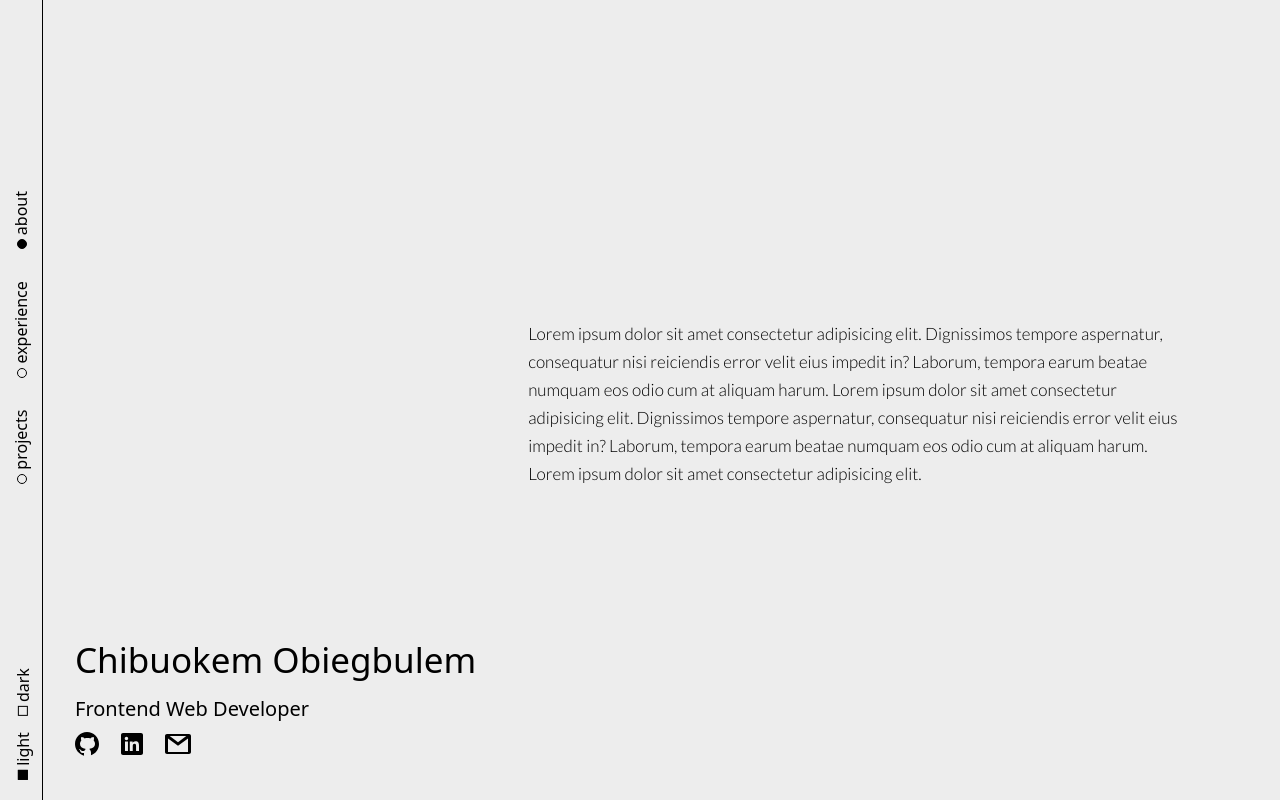
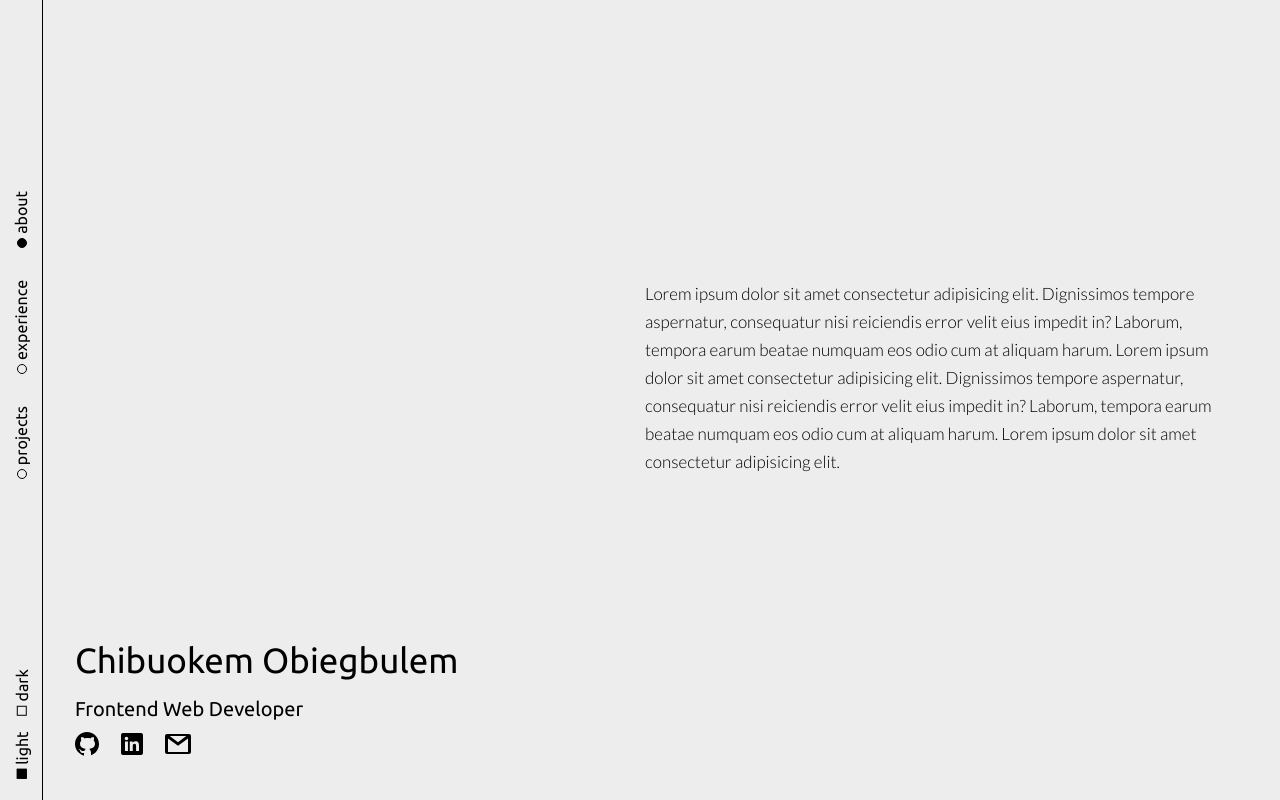
Before and after one commit to Bu-okem/portfolio, a Nuxt app: page / in a window 1280 px wide. Built offline with nearby package versions, Linux system fonts and the light colour scheme.

Commit message:
update: modify layout

```diff
--- a/assets/css/main.css
+++ b/assets/css/main.css
@@ -7,5 +7,5 @@
 }
 
 .hide-scrollbar {
-  scrollbar-width: none;
+  scrollbar-width: thin;
 }
--- a/layouts/default.vue
+++ b/layouts/default.vue
@@ -1,9 +1,9 @@
 <template>
   <div
-    class="bg-light text-black dark:bg-dark dark:text-light h-screen relative lg:flex">
+    class="font-ubuntu bg-light text-black dark:bg-dark dark:text-light h-screen relative lg:flex">
     <Nav />
     <header
-      class="mt-[43px] mx-[20px] lg:mx-[32px] flex flex-col gap-2 lg:h-fit lg:mb-[44px] lg:self-end">
+      class="mt-[43px] mx-[20px] lg:mx-[32px] flex flex-col gap-2 lg:h-fit lg:min-w-[390px] lg:mb-[44px] lg:self-end">
       <h2 class="text-[25px] lg:text-[35px]">Chibuokem Obiegbulem</h2>
       <h5 class="text-[17px] lg:text-[20px]">Frontend Web Developer</h5>
       <ul class="flex items-center gap-[22px] list-none">
@@ -15,7 +15,7 @@
       </ul>
     </header>
     <main
-      class="mt-[40px] px-[20px] h-[60%] max-w-[703px] overflow-y-scroll lg:self-end lg:mr-[30px] hide-scrollbar">
+      class="mt-[40px] px-[20px] h-[60%] lg:h-[65%] lg:w-1/2 overflow-y-scroll lg:self-end lg:ml-[10%] lg:mr-[30px] hide-scrollbar">
       <slot />
     </main>
     <Footer />
--- a/pages/index.vue
+++ b/pages/index.vue
@@ -1,5 +1,5 @@
 <template>
-  <div class="lg:h-fit lg:mb-[100px]">
+  <div class="lg:h-fit">
     <p class="font-lato font-light text-[17px] leading-7">
       Lorem ipsum dolor sit amet consectetur adipisicing elit. Dignissimos
       tempore aspernatur, consequatur nisi reiciendis error velit eius impedit
```
